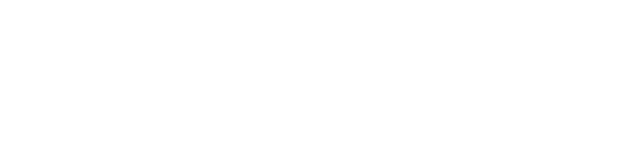
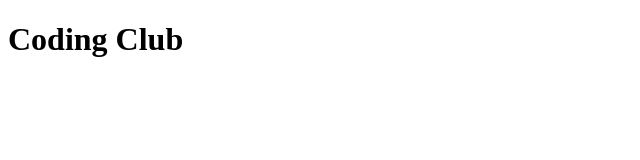
Before and after one commit to HarryLi-CA/CodingClubWebsite, a plain HTML site: page public/index.html in a window 1280 px wide. Shown: the whole page, without its empty margins (0-640 px from the left). Drawn offline with Linux system fonts and the light colour scheme.

Commit message:
Create a title

```diff
--- a/public/index.html
+++ b/public/index.html
@@ -1,9 +1,9 @@
 <!DOCTYPE html>
 <html>
   <head>
-
+      <title>Coding Club</title>
   </head>
   <body>
-
+      <h1>Coding Club</h1>
   </body>
 </html>
```
